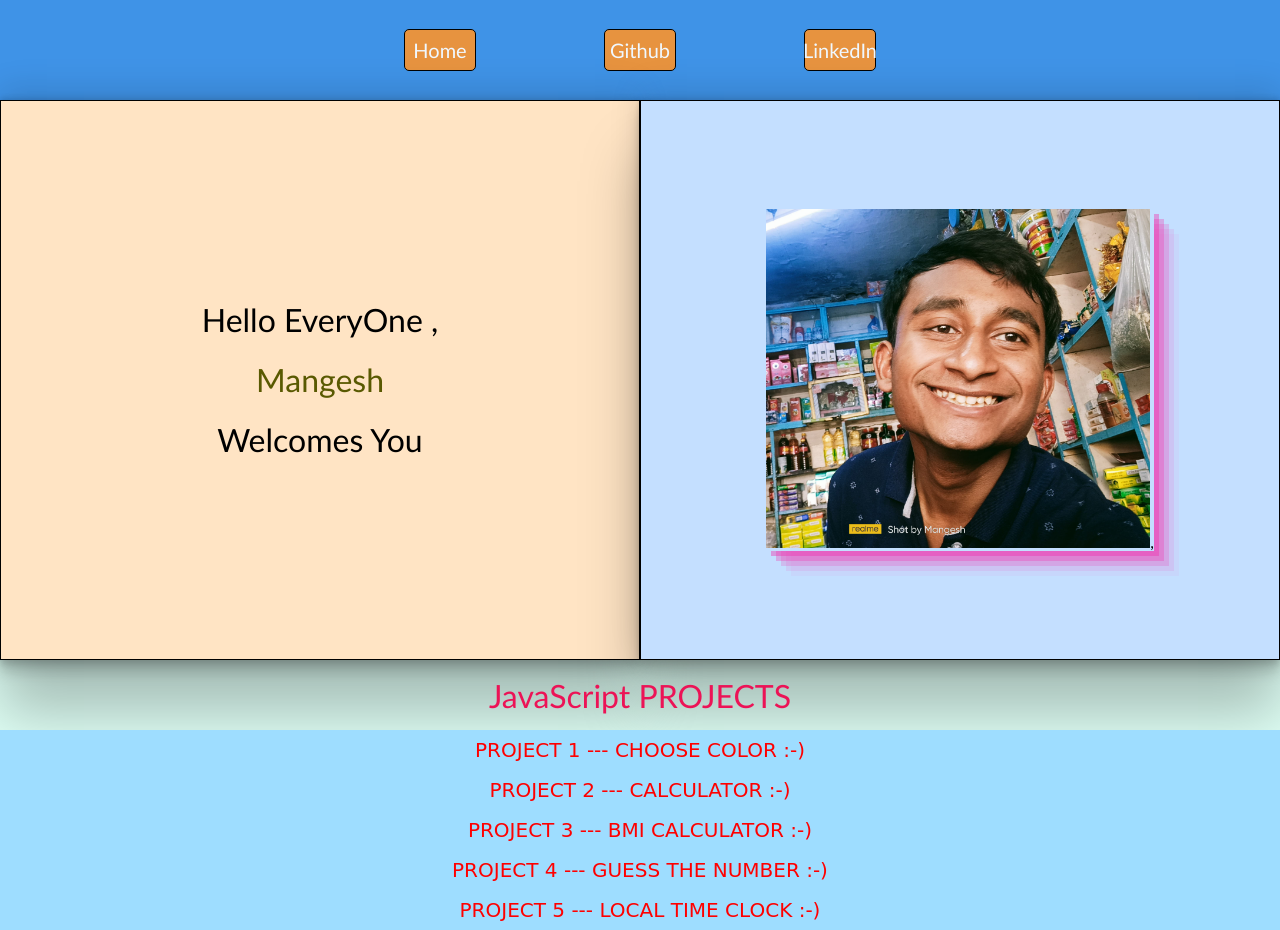
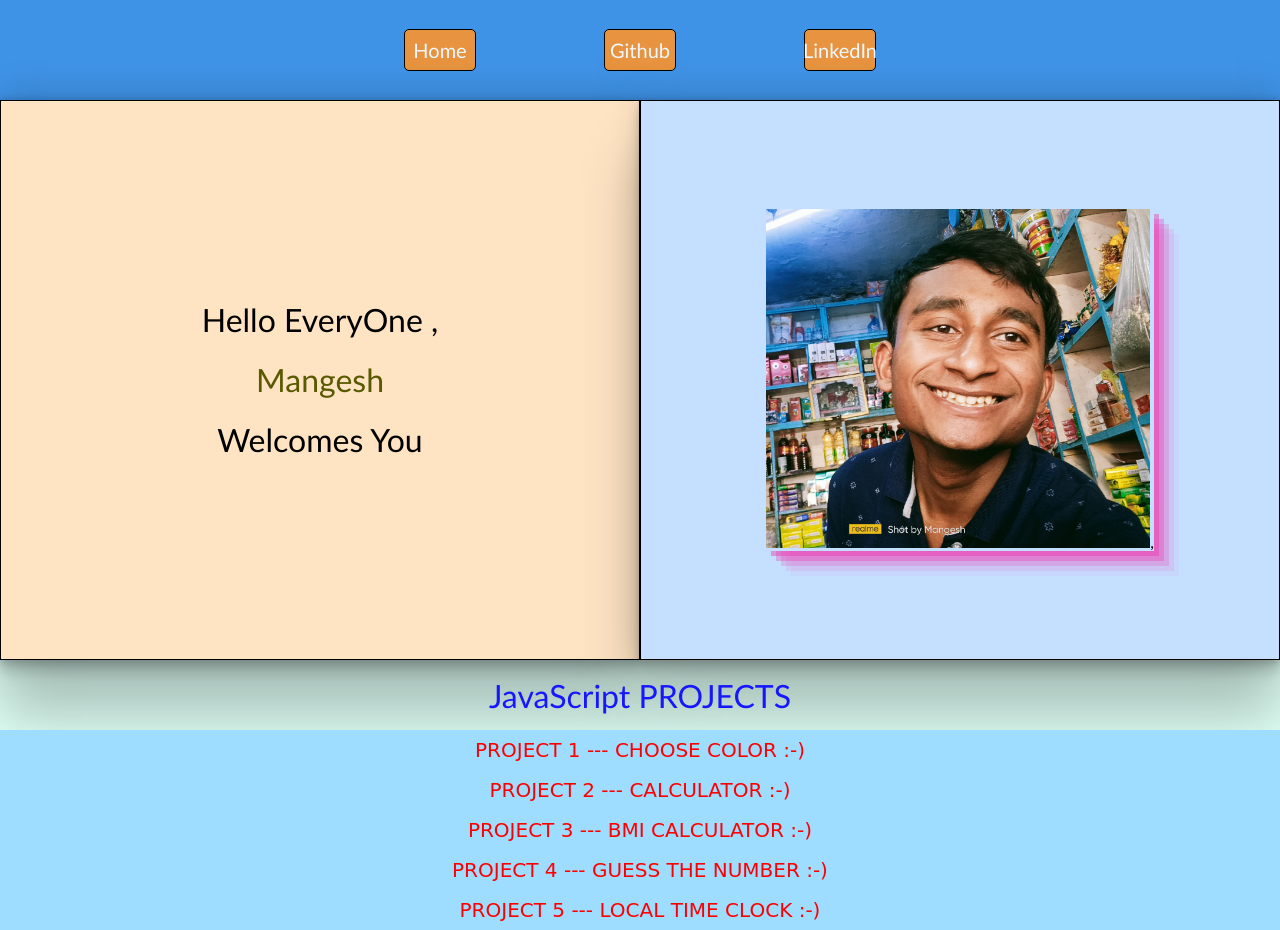
Before and after one commit to Mangeshs1134/JavaScript-Projects-Hosted--Collection-, a plain HTML site: page index.html in a window 1280 px wide. Drawn offline with Linux system fonts and the light colour scheme.

Commit message:
style.css

```diff
--- a/style.css
+++ b/style.css
@@ -113,7 +113,7 @@ img{
     align-items: center;
     font-size: 2rem ;
     background-color: #dffff5;
-    color: #EC1356;
+    color: #1717ff;
 }
 .list{
     display: flex;
```
